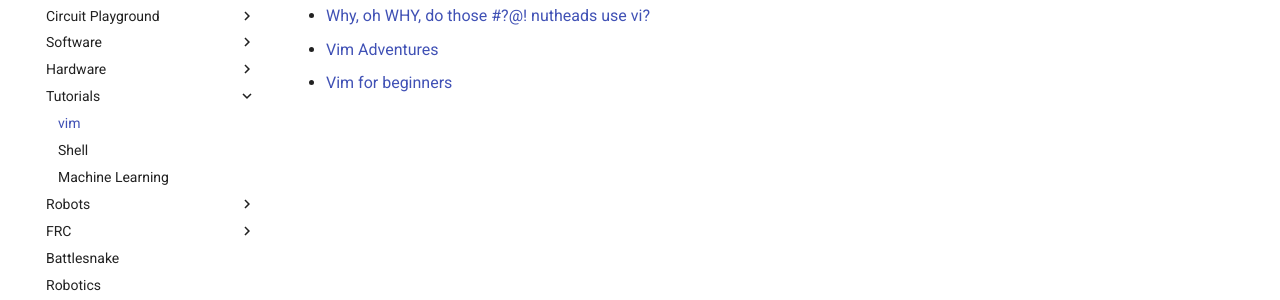
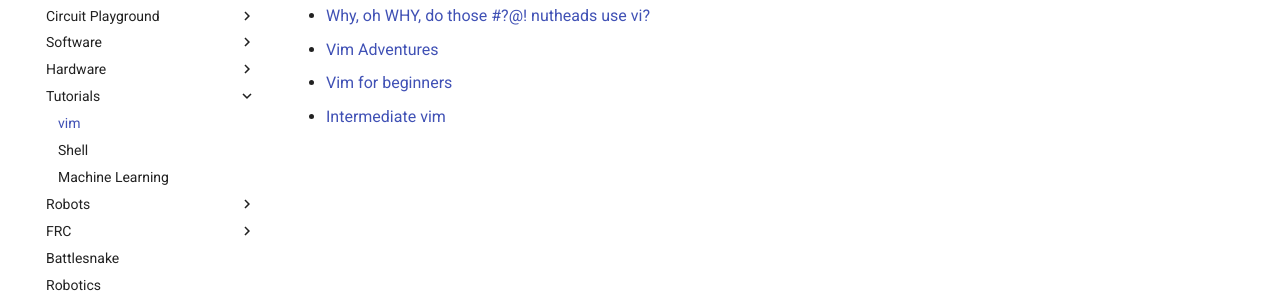
Before and after one commit to athenian-robotics/athenian-robotics-mkdocs, an MkDocs documentation site: the page built from docs/vim.md, in a window 1280 px wide. Shown: the part 311-611 px from the top of the page. Built offline with MkDocs 1.6.1 and Material for MkDocs 9.7.7, drawn with Linux system fonts in a browser that asks for light colours; comment, search, counter and statistics services are not loaded.

Commit message:
Update docs

```diff
--- a/docs/vim.md
+++ b/docs/vim.md
@@ -7,3 +7,4 @@
 * [Why, oh WHY, do those #?@! nutheads use vi?](http://www.viemu.com/a-why-vi-vim.html)
 * [Vim Adventures](https://vim-adventures.com)
 * [Vim for beginners](https://habr.com/en/post/440130/)
+* [Intermediate vim](https://dn.ht/intermediate-vim/)
```
